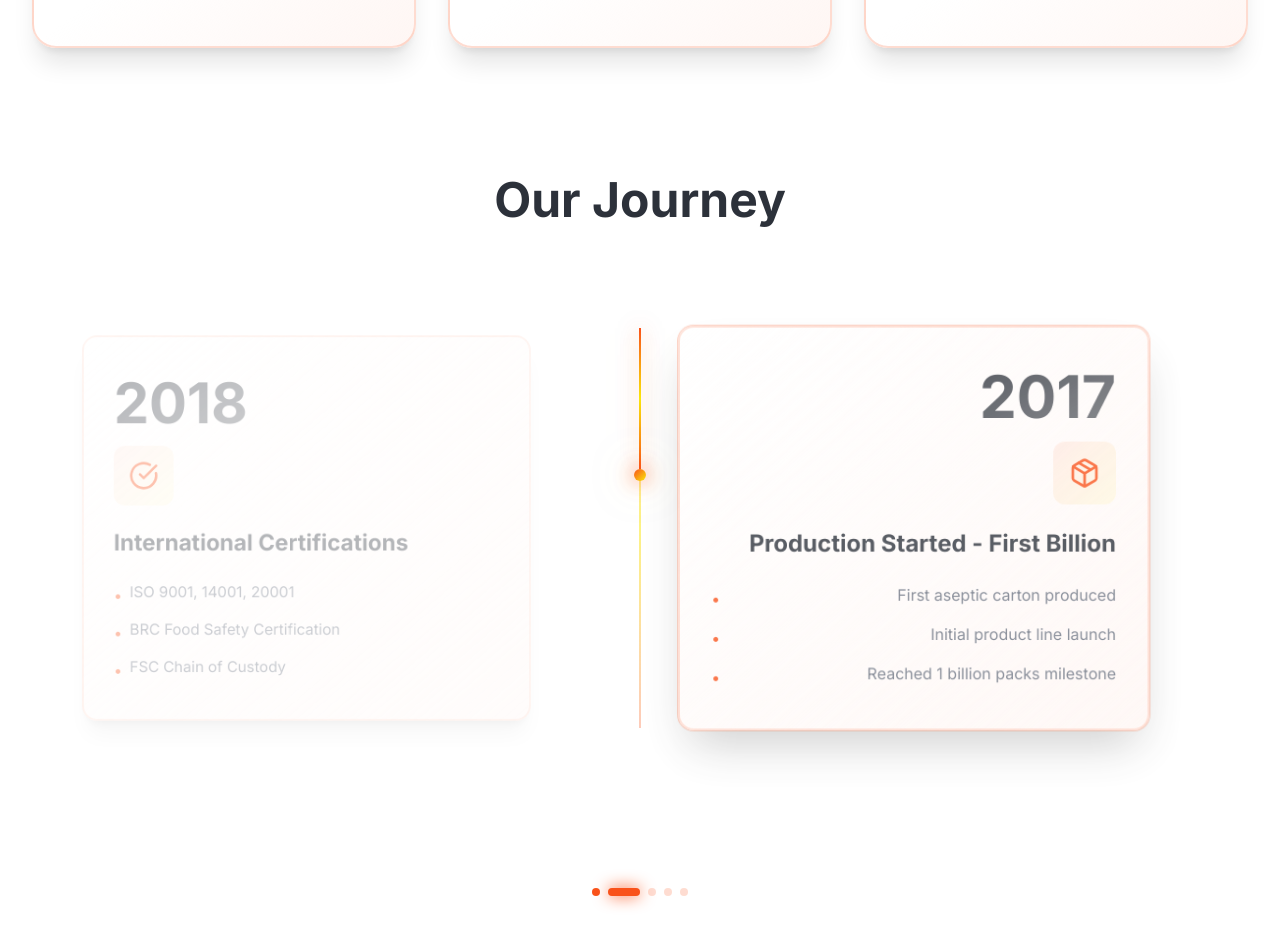
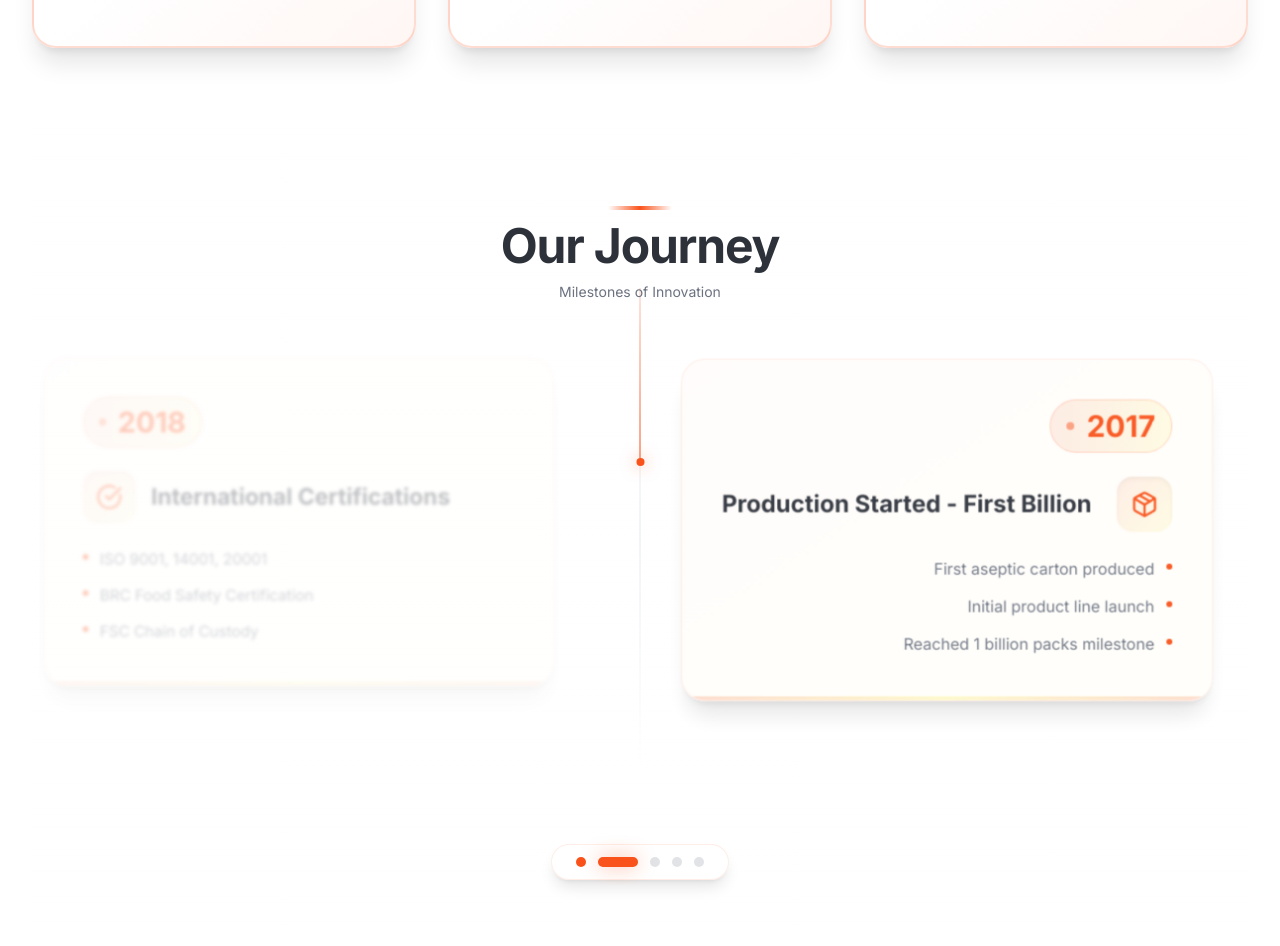
Before and after one commit to daylightw3/ipack-future-spark-93654-47174-17610, a React (Vite) app: page / in a window 1280 px wide. Shown: the part 2240-3186 px from the top of the page. Built offline with nearby package versions, Linux system fonts and the light colour scheme; the HTML template or start-up script is replaced by a standard one.

Commit message:
Refactor "Our Journey" section

```diff
--- a/src/components/About.tsx
+++ b/src/components/About.tsx
@@ -209,63 +209,68 @@ const About = () => {
           height: `${(timeline.length + 1) * 100}vh`
         }}>
           {/* Sticky Container - Locks in Viewport */}
-          <div className="sticky top-0 h-screen flex flex-col items-center justify-center overflow-hidden">
-            {/* Header */}
-            <div className="absolute top-12 left-0 right-0 text-center z-50">
-              <h3 className="text-4xl md:text-5xl font-bold text-foreground animate-fade-in">
+          <div className="sticky top-0 h-screen flex flex-col items-center justify-center overflow-hidden bg-gradient-to-b from-background/50 via-background to-background/50">
+            {/* Clean Header with Subtle Decoration */}
+            <div className="absolute top-16 left-0 right-0 text-center z-50">
+              <div className="inline-flex flex-col items-center gap-3">
+                <div className="w-16 h-1 bg-gradient-to-r from-transparent via-primary to-transparent rounded-full"></div>
+                <h3 className="text-3xl md:text-4xl lg:text-5xl font-bold text-foreground tracking-tight">
                   Our Journey
                 </h3>
+                <p className="text-sm text-muted-foreground">Milestones of Innovation</p>
+              </div>
             </div>
 
-            {/* Progress Indicator */}
-            <div className="absolute bottom-8 left-1/2 transform -translate-x-1/2 flex items-center gap-2 z-50">
+            {/* Modern Progress Indicator */}
+            <div className="absolute bottom-12 left-1/2 transform -translate-x-1/2 z-50">
+              <div className="flex items-center gap-3 px-6 py-3 backdrop-blur-xl bg-white/60 dark:bg-foreground/20 rounded-full border border-primary/10 shadow-lg">
                 {timeline.map((_, idx) => (
                   <div
                     key={idx}
-                  className="transition-all duration-300"
+                    className="transition-all duration-500 ease-out"
                     style={{
-                    width: activeCardIndex === idx ? '32px' : '8px',
-                    height: '8px',
-                    borderRadius: '4px',
+                      width: activeCardIndex === idx ? '40px' : '10px',
+                      height: '10px',
+                      borderRadius: '5px',
                       backgroundColor: activeCardIndex >= idx
                         ? 'hsl(var(--primary))'
-                      : 'hsl(var(--primary) / 0.2)',
+                        : 'hsl(var(--muted-foreground) / 0.2)',
                       boxShadow: activeCardIndex === idx
-                      ? '0 0 16px hsl(var(--primary))'
+                        ? '0 0 20px hsl(var(--primary) / 0.4)'
                         : 'none'
                     }}
                   />
                 ))}
               </div>
+            </div>
 
-            {/* Center Line */}
-            <div className="absolute left-1/2 transform -translate-x-1/2 top-1/2 -translate-y-1/2 hidden md:block" style={{
-              width: '2px',
-              height: '50vh',
-              background: 'linear-gradient(180deg, hsl(var(--primary) / 0.3), hsl(var(--accent) / 0.5), hsl(var(--primary) / 0.3))'
+            {/* Minimal Center Line */}
+            <div className="absolute left-1/2 transform -translate-x-1/2 top-1/2 -translate-y-1/2 hidden lg:block" style={{
+              width: '1px',
+              height: '60vh',
+              background: 'linear-gradient(180deg, transparent, hsl(var(--border)), transparent)'
             }}>
-              {/* Animated Growing Line */}
+              {/* Smooth Growing Line */}
               <div className="absolute top-0 left-0 right-0" style={{
                 height: `${(sectionProgress * numCards % 1) * 100}%`,
-                background: 'linear-gradient(180deg, hsl(var(--primary)), hsl(var(--accent)), hsl(var(--primary)))',
-                boxShadow: '0 0 20px hsl(var(--primary) / 0.5), 0 0 40px hsl(var(--accent) / 0.3)',
-                transition: 'height 0.1s linear'
+                background: 'linear-gradient(180deg, hsl(var(--primary) / 0.3), hsl(var(--primary)))',
+                transition: 'height 0.15s ease-out'
               }} />
 
-              {/* Glowing Dot */}
+              {/* Minimal Glowing Indicator */}
               <div className="absolute left-1/2 transform -translate-x-1/2" style={{
                 top: `${(sectionProgress * numCards % 1) * 100}%`,
-                width: '12px',
-                height: '12px',
+                width: '8px',
+                height: '8px',
                 borderRadius: '50%',
-                background: 'linear-gradient(135deg, hsl(var(--primary)), hsl(var(--accent)))',
-                boxShadow: '0 0 20px hsl(var(--primary)), 0 0 40px hsl(var(--accent) / 0.5)',
-                transition: 'top 0.1s linear'
+                background: 'hsl(var(--primary))',
+                boxShadow: '0 0 16px hsl(var(--primary) / 0.6)',
+                transition: 'top 0.15s ease-out'
               }} />
             </div>
 
-            {/* Cards Container */}
-            <div className="relative w-full max-w-5xl h-full flex items-center justify-center px-4">
+            {/* Cards Container - Cleaner Layout */}
+            <div className="relative w-full max-w-6xl h-full flex items-center justify-center px-6">
               {timeline.map((item, index) => {
                 const Icon = item.icon;
                 const isLeft = index % 2 === 0;
@@ -275,7 +280,7 @@ const About = () => {
                 const activeIndex = Math.floor(rawProgress);
                 const localProgress = rawProgress % 1;
 
-                // Professional card state logic
+                // Ultra-smooth card state logic
                 let opacity = 0;
                 let translateX = 0;
                 let translateY = 0;
@@ -283,91 +288,109 @@ const About = () => {
                 let zIndex = 50;
                 let pointerEvents: 'auto' | 'none' = 'none';
                 let visibility: 'visible' | 'hidden' = 'hidden';
-
-                // Card classes
-                let cardClasses = "group relative p-6 md:px-8 md:py-10 rounded-2xl border-2";
+                let blur = 0;
 
                 if (index < activeIndex) {
-                  // Past cards - completely hidden
+                  // Past cards - fade out smoothly
+                  opacity = 0;
+                  visibility = 'hidden';
+                  translateX = isLeft ? -80 : 80;
+                  translateY = -20;
+                  scale = 0.92;
+                  blur = 4;
+                } else if (index === activeIndex) {
+                  // Active card - crystal clear and centered
+                  const exitProgress = localProgress;
+                  const smoothExit = exitProgress * exitProgress; // Ease-in for smoother start
+
+                  opacity = 1 - smoothExit * 0.5;
+                  translateX = (isLeft ? -60 : 60) * smoothExit;
+                  translateY = 15 * smoothExit;
+                  scale = 1 - smoothExit * 0.08;
+                  blur = smoothExit * 2;
+                  zIndex = 100;
+                  pointerEvents = 'auto';
+                  visibility = 'visible';
+                } else if (index === activeIndex + 1) {
+                  // Next card - smooth entrance
+                  const entryProgress = localProgress;
+                  const smoothEntry = 1 - Math.pow(1 - entryProgress, 2); // Ease-out for smoother end
+
+                  opacity = smoothEntry * 0.5;
+                  translateX = (isLeft ? -100 : 100) * (1 - smoothEntry);
+                  translateY = -15 * (1 - smoothEntry);
+                  scale = 0.88 + 0.12 * smoothEntry;
+                  blur = (1 - smoothEntry) * 4;
+                  zIndex = 90;
+                  visibility = entryProgress > 0.05 ? 'visible' : 'hidden';
+                } else {
+                  // Future cards - off-screen
                   opacity = 0;
                   visibility = 'hidden';
                   translateX = isLeft ? -100 : 100;
-                  scale = 0.9;
-                  cardClasses += " bg-gradient-to-br from-background to-primary/5 border-primary/10";
-                } else if (index === activeIndex) {
-                  // Active card - fully visible and interactive
-                  // When scrolling forward (localProgress > 0), start exit animation
-                  const exitProgress = localProgress;
-                  opacity = 1 - exitProgress * 0.6;
-                  translateX = (isLeft ? -50 : 50) * exitProgress;
-                  scale = 1 - exitProgress * 0.05;
-                  zIndex = 100;
-                  pointerEvents = 'auto';
-                  visibility = 'visible';
-                  cardClasses += " bg-gradient-to-br from-background to-primary/5 border-primary/20 shadow-2xl ring-1 ring-primary/30";
-                } else if (index === activeIndex + 1) {
-                  // Next card - entering from side
-                  const entryProgress = localProgress;
-                  opacity = entryProgress;
-                  translateX = (isLeft ? -120 : 120) * (1 - entryProgress);
-                  scale = 0.9 + 0.1 * entryProgress;
-                  zIndex = 90;
-                  visibility = 'visible';
-                  cardClasses += " bg-gradient-to-br from-background to-primary/5 border-primary/15 shadow-xl";
-                } else {
-                  // Future cards - hidden off-screen
-                  opacity = 0;
-                  visibility = 'hidden';
-                  translateX = isLeft ? -120 : 120;
-                  scale = 0.9;
-                  cardClasses += " bg-gradient-to-br from-background to-primary/5 border-primary/10";
+                  translateY = -20;
+                  scale = 0.88;
+                  blur = 4;
                 }
 
-                const transitionDuration = prefersReducedMotion ? '0s' : '0.4s';
-                const easing = 'cubic-bezier(0.4, 0, 0.2, 1)';
+                const transitionDuration = prefersReducedMotion ? '0s' : '0.6s';
+                const easing = 'cubic-bezier(0.34, 1.56, 0.64, 1)'; // Smooth bounce
 
                 return (
                   <div
                     key={index}
-                    className="absolute w-full md:w-1/2 px-4"
+                    className="absolute w-full lg:w-[48%] px-2"
                     style={{
                       opacity,
                       transform: `translateX(${translateX}px) translateY(${translateY}px) scale(${scale})`,
-                      transition: `opacity ${transitionDuration} ${easing}, transform ${transitionDuration} ${easing}`,
+                      filter: `blur(${blur}px)`,
+                      transition: `all ${transitionDuration} ${easing}`,
                       zIndex,
-                      [isLeft ? 'left' : 'right']: 0,
+                      [isLeft ? 'left' : 'right']: '0',
                       pointerEvents,
                       visibility,
-                      willChange: 'transform, opacity'
+                      willChange: 'transform, opacity, filter'
                     }}
                   >
-                    <div className={cardClasses}>
-                      {/* Year */}
-                      <div className={`${isLeft ? '' : 'md:text-right'} mb-4`}>
-                        <span className="text-5xl md:text-6xl font-bold bg-gradient-to-br from-foreground to-foreground/70 bg-clip-text text-transparent">
+                    <div className="relative backdrop-blur-sm bg-white/95 dark:bg-foreground/95 rounded-3xl border border-primary/10 shadow-xl overflow-hidden">
+                      {/* Subtle Gradient Overlay */}
+                      <div className="absolute inset-0 bg-gradient-to-br from-primary/[0.02] to-accent/[0.02] pointer-events-none" />
+
+                      {/* Content */}
+                      <div className="relative p-8 md:p-10">
+                        {/* Year Badge */}
+                        <div className={`flex ${isLeft ? 'justify-start' : 'lg:justify-end'} mb-6`}>
+                          <div className="inline-flex items-center gap-3 px-4 py-2 bg-gradient-to-r from-primary/10 to-accent/10 rounded-full border border-primary/20">
+                            <div className="w-2 h-2 rounded-full bg-primary animate-pulse" />
+                            <span className="text-2xl md:text-3xl font-bold text-primary">
                               {item.year}
                             </span>
                           </div>
-
-                      {/* Icon */}
-                      <div className={`flex ${isLeft ? 'justify-start' : 'md:justify-end'} mb-6`}>
-                        <div className="w-16 h-16 rounded-xl bg-gradient-to-br from-primary/10 to-accent/10 flex items-center justify-center group-hover:scale-110 transition-transform duration-300">
-                          <Icon className="w-8 h-8 text-primary" />
-                        </div>
                         </div>
 
-                      {/* Event Title */}
-                      <h4 className={`text-xl md:text-2xl font-bold mb-6 text-foreground ${isLeft ? 'text-left' : 'md:text-right'}`}>
+                        {/* Icon + Title Row */}
+                        <div className={`flex items-center gap-4 mb-6 ${isLeft ? '' : 'lg:flex-row-reverse'}`}>
+                          <div className="flex-shrink-0 w-14 h-14 rounded-2xl bg-gradient-to-br from-primary/10 to-accent/10 flex items-center justify-center shadow-inner">
+                            <Icon className="w-7 h-7 text-primary" />
+                          </div>
+                          <h4 className="flex-1 text-xl md:text-2xl font-bold text-foreground leading-tight">
                             {item.event}
                           </h4>
+                        </div>
 
-                      {/* Details List */}
-                      <ul className={`space-y-3 ${isLeft ? 'text-left' : 'md:text-right'}`}>
-                        {item.details.map((detail, idx) => <li key={idx} className="text-muted-foreground text-sm md:text-base leading-relaxed flex items-start gap-2">
-                            <span className="text-primary mt-1">•</span>
-                            <span className="flex-1">{detail}</span>
-                          </li>)}
+                        {/* Clean Details List */}
+                        <ul className={`space-y-3 ${isLeft ? '' : 'lg:text-right'}`}>
+                          {item.details.map((detail, idx) => (
+                            <li key={idx} className={`flex items-start gap-3 text-muted-foreground text-sm md:text-base ${isLeft ? '' : 'lg:flex-row-reverse lg:text-right'}`}>
+                              <span className="flex-shrink-0 w-1.5 h-1.5 rounded-full bg-primary mt-2" />
+                              <span className="flex-1 leading-relaxed">{detail}</span>
+                            </li>
+                          ))}
                         </ul>
+                      </div>
+
+                      {/* Bottom Accent Line */}
+                      <div className="h-1 bg-gradient-to-r from-primary/20 via-accent/20 to-primary/20" />
                     </div>
                   </div>
                 );
```
Lines whose indentation alone changed are shown as unchanged.
